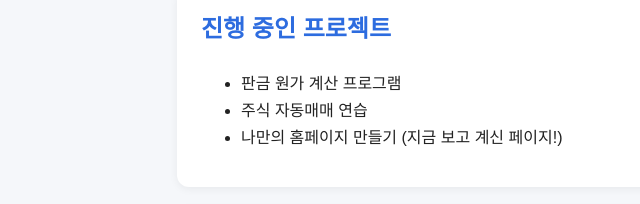
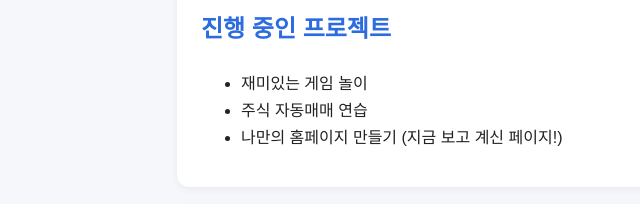
Before and after one commit to lunervia-ops/lunervia-ops.github.io, a plain HTML site: page index.html in a window 1280 px wide. Shown: the part 449-653 px from the top of the page, 113-753 px from the left. Drawn offline with Linux system fonts and the light colour scheme.

Commit message:
Add files via upload

```diff
--- a/index.html
+++ b/index.html
@@ -58,7 +58,7 @@
     <section>
       <h2>진행 중인 프로젝트</h2>
       <ul>
-        <li>판금 원가 계산 프로그램</li>
+        <li>재미있는 게임 놀이</li>
         <li>주식 자동매매 연습</li>
         <li>나만의 홈페이지 만들기 (지금 보고 계신 페이지!)</li>
       </ul>
```
